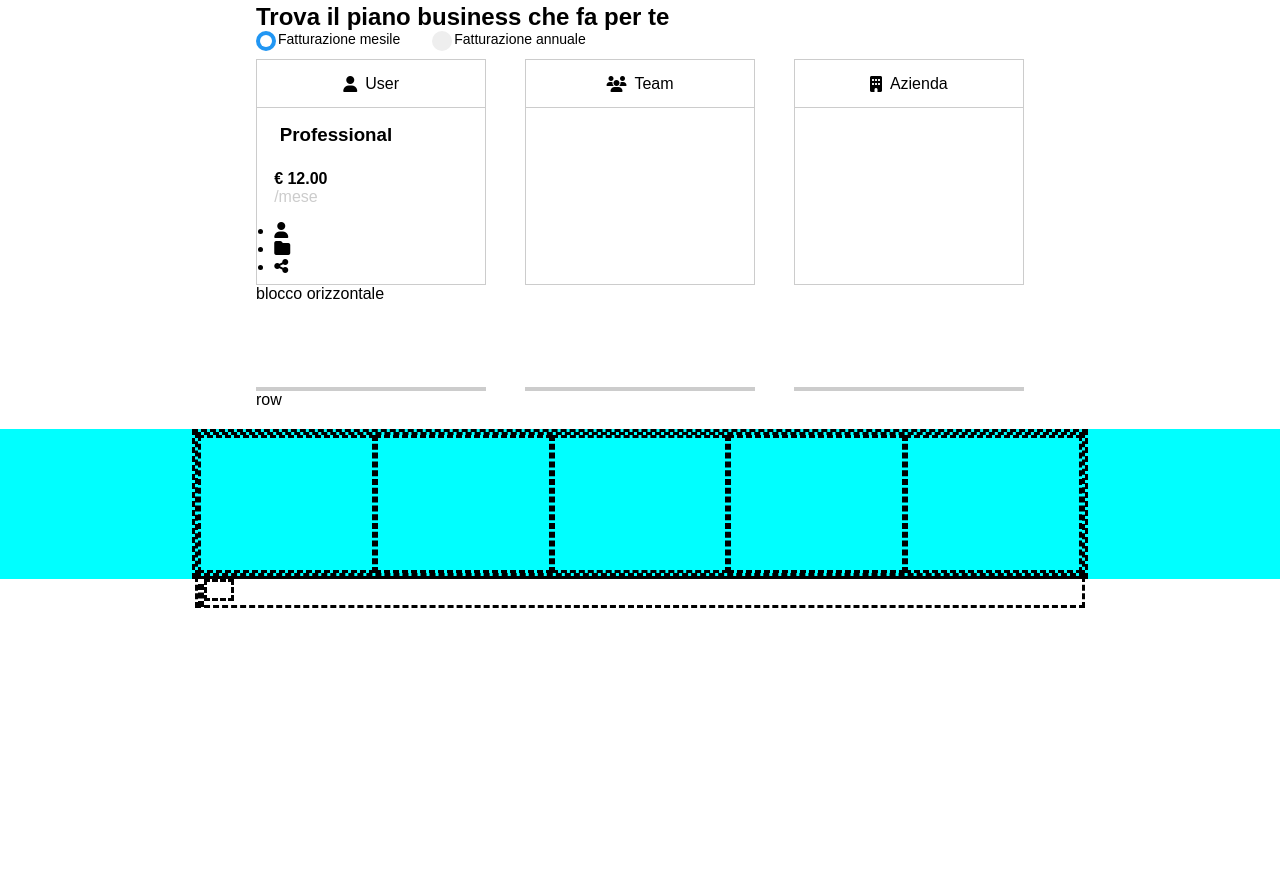
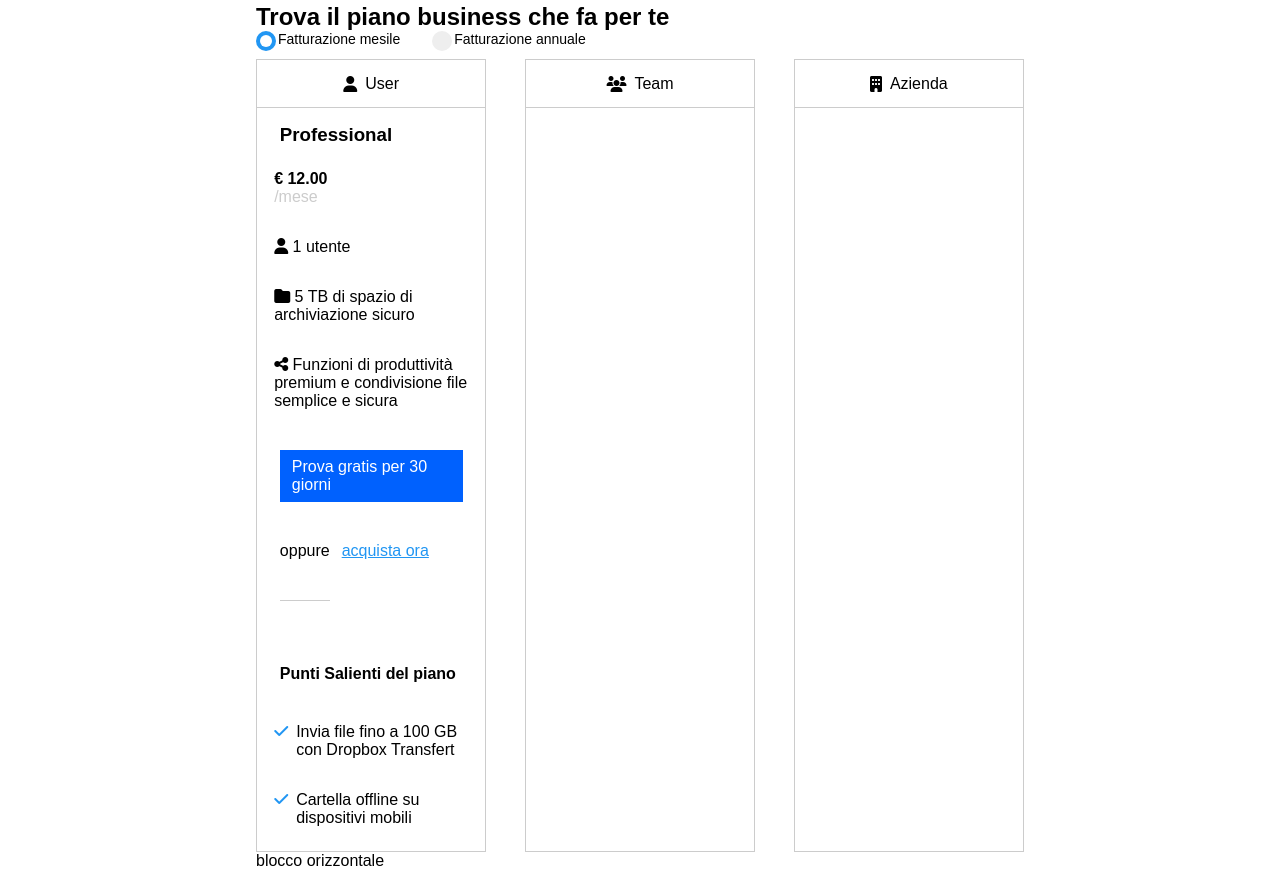
Before and after one commit to angelostori/htmlcss-dropbox, a plain HTML site: page index.html in a window 1280 px wide. Shown: the part 695-1580 px from the top of the page. Before the commit the page ends 1303 px from the top, so only its background shows below. Drawn offline with Linux system fonts and the light colour scheme.

Commit message:
first column done

```diff
--- a/css/style.css
+++ b/css/style.css
@@ -183,6 +183,13 @@ header img{
     margin-right: 2rem;
 }
 
+.tariffa ul{
+    list-style: none;
+    li{
+        padding: 1rem 0;
+    }
+}
+
 .row{
     display: flex;
     flex-wrap: wrap;
@@ -216,6 +223,30 @@ header img{
 
 .col_container .period{
     color: #ccc;
+}
+
+.col_checklist{
+    list-style: none;
+    i{
+        color: #2196F3;
+    }
+    li{
+        gap: 0.5rem;
+        padding: 1rem 0;
+    }
+}
+
+.buynow{
+    a{
+        color: #2196F3;
+        text-decoration: underline;
+    }
+}
+
+.margin_small{
+    padding: 8px 0 40px;
+    margin-bottom: 2rem;
+    border-bottom: 1px solid #ccc;
 }
 
 .mb-4{
--- a/index.html
+++ b/index.html
@@ -103,15 +103,52 @@
                             <ul>
                                 <li>
                                     <i class="fa-solid fa-user"></i>
+                                    1 utente
                                 </li>
                                 <li>
                                     <i class="fa-solid fa-folder"></i>
+                                    5 TB di spazio di archiviazione sicuro
                                 </li>
                                 <li>
                                     <i class="fa-solid fa-share-nodes"></i>
+                                    Funzioni di produttività premium e condivisione file semplice e sicura
                                 </li>
                             </ul>
                         </div>
+
+                        <div class="col_container_small">
+                            <a class="blu_btn">Prova gratis per 30 giorni</a>
+                        </div>
+
+                        <div class="col_container_small d-flex">
+                            <div>
+                                <p class="margin_small">oppure</p>
+                            </div>
+
+                            <div class="buynow">
+                                <a href="">acquista ora</a>
+                            </div>
+                        </div>
+
+                        <div class="col_container_small">
+                            <p><strong>Punti Salienti del piano</strong></p>
+                        </div>
+
+                        <div class="col_container">
+                            <ul class="col_checklist">
+                                <li class="d-flex">
+                                    <i class="fa-solid fa-check"></i>
+                                    <p>Invia file fino a 100 GB con Dropbox
+                                    Transfert</p>
+                                </li>
+
+                                <li class="d-flex">
+                                    <i class="fa-solid fa-check"></i>
+                                    <p>Cartella offline su dispositivi mobili</p>
+                                </li>
+                            </ul>
+                        </div>
+
                     </div>
 
 
```
